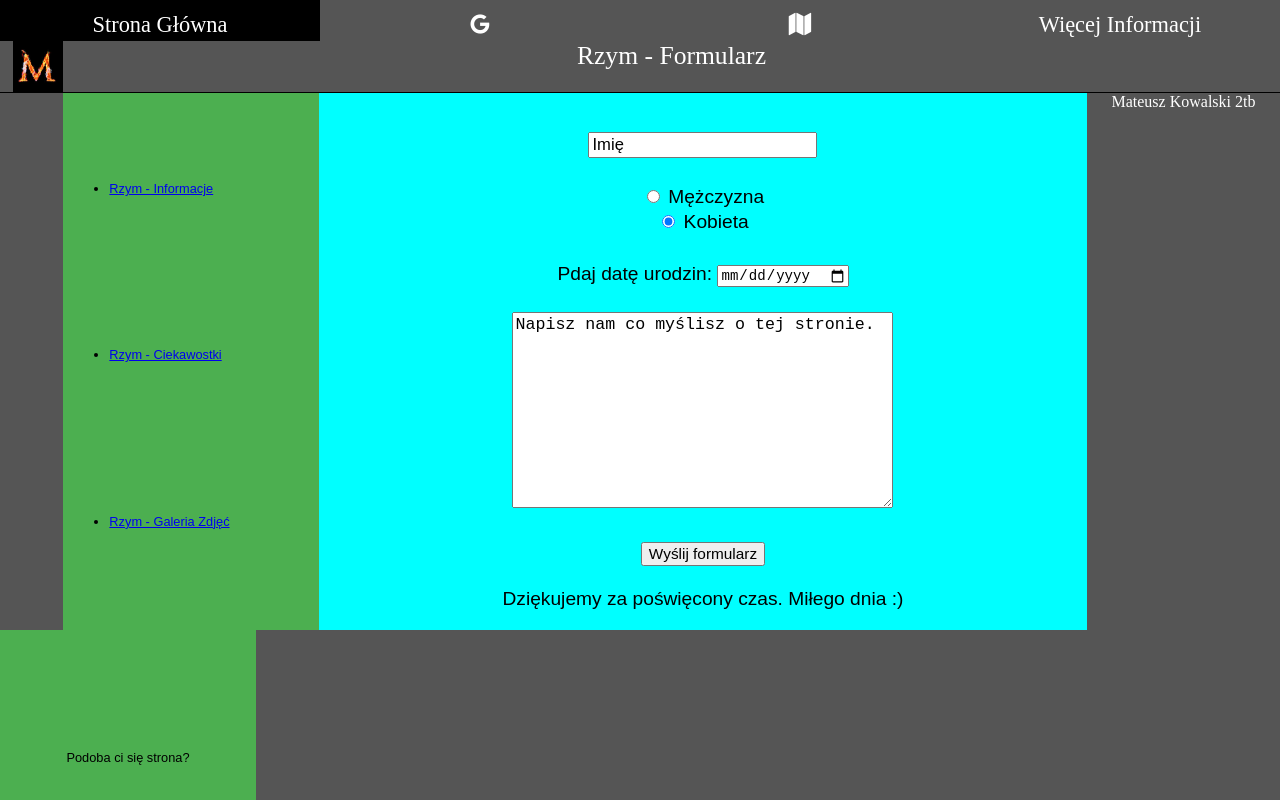
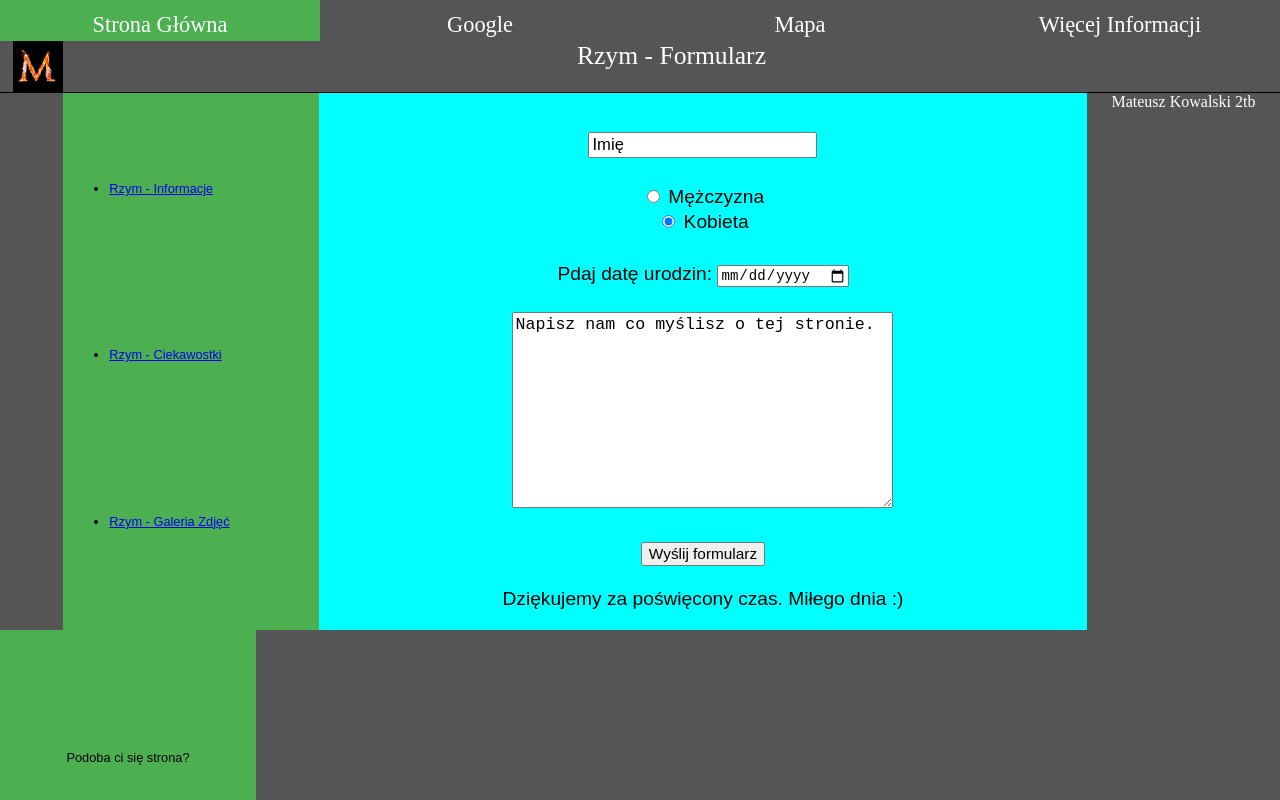
Before and after one commit to maquuu1809/Mateusz_Kowalski, a plain HTML site: page formularz.html in a window 1280 px wide. Shown: the top 800 px of the page. Drawn offline with Linux system fonts and the light colour scheme.

Commit message:
Update formularz.html

```diff
--- a/formularz.html
+++ b/formularz.html
@@ -11,8 +11,8 @@
 <body>
 <div class="icon-bar">
   <a class="active" href="index.html" title="Powrót do strony głównej">Strona Główna</a>
-  <a href="https://www.google.pl/?gws_rd=ssl" target="_blank" title="Google"><i class="fa fa-google"></i></a>
-  <a href="mapa.html" title="Mapa"><i class="fa fa-map"></i></a>
+  <a href="https://www.google.pl/?gws_rd=ssl" target="_blank" title="Google">Google</a>
+  <a href="mapa.html" title="Mapa">Mapa</a>
   <a href="https://www.podrozepoeuropie.pl/rzym-zwiedzanie/" target="_blank" title="Więcej informacji na stronie Wikipedia">Więcej Informacji</a>
 </div>
 <div class="naglowek"><a href="index.html"><img src="foto/ikonka.jpg" class="ikonka" title="Logo" alt="Logo"></a>Rzym - Formularz</div>
```
